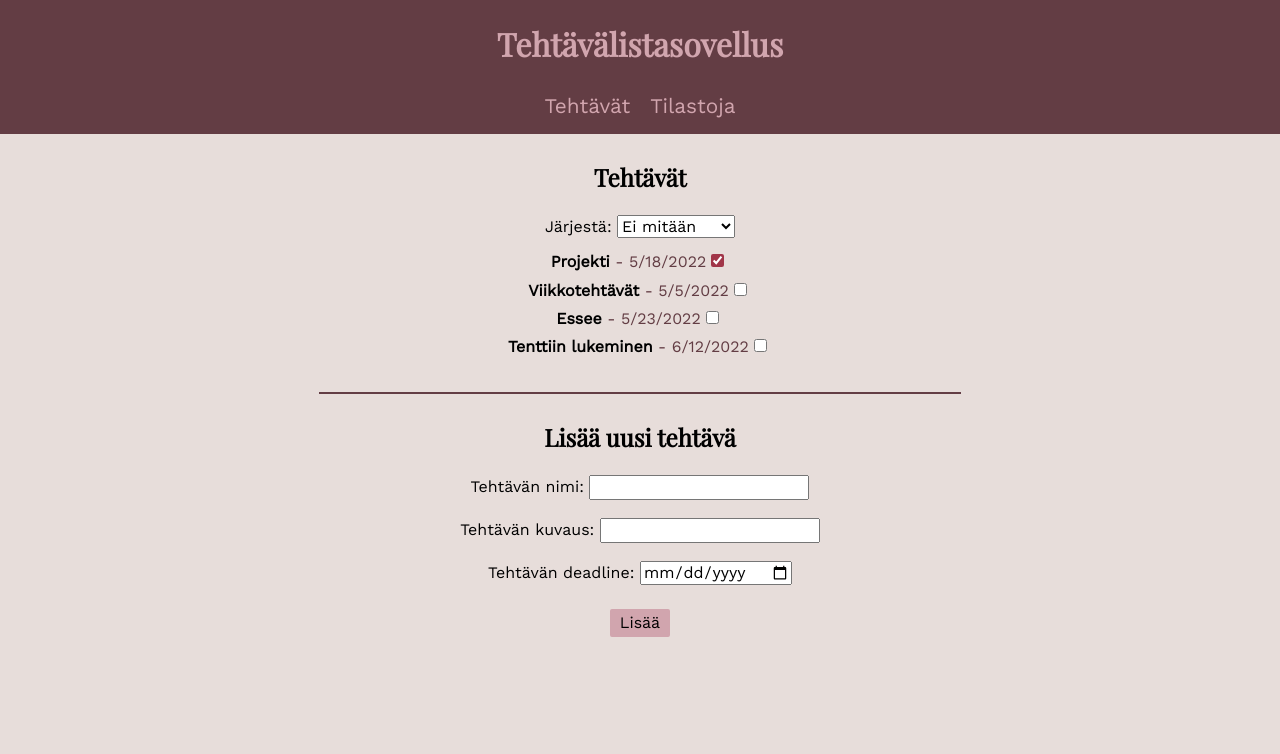
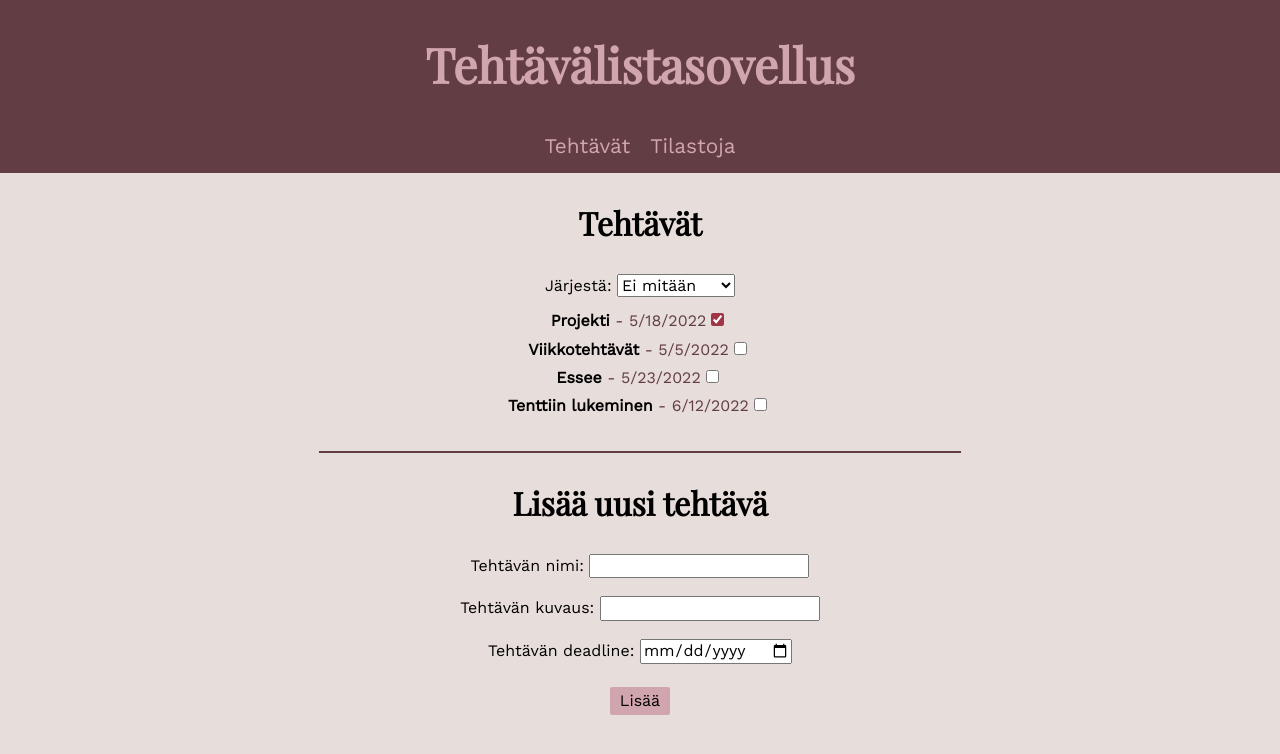
Before and after one commit to miljaran/TodoApplication, a React (Create React App) app: page / in a window 1280 px wide. Shown: the top 754 px of the page. Built offline with nearby package versions, Linux system fonts and the light colour scheme.

Commit message:
update font sizes

```diff
--- a/src/App.css
+++ b/src/App.css
@@ -78,3 +78,15 @@ input {
 .button:hover {
   background-color: #BF98A0;
 }
+
+@media (min-width: 1024px) {
+  .heading {
+    font-size: 3em;
+  }
+  h2 {
+    font-size: 2.5em;
+  }
+  h3 {
+    font-size: 2em;
+  }
+}
--- a/src/App.jsx
+++ b/src/App.jsx
@@ -93,11 +93,13 @@ function App() {
           Tilastoja
         </button>
       </header>
+      <div>
       {
       currentPage === "list" ? <ListView items={todoItems} onSubmit={addItem} onSelect={toItem} onCheck={itemDone}/>
       : currentPage === "stats" ? <Stats items={todoItems}/>
       : <ItemView item={currentItem} editItem={editItem} delete={deleteItem}/>
       }
+      </div>
     </div>
   );
 }
```
Also changed, not shown: 1 other file (tests, documents, lock files or other folders).
